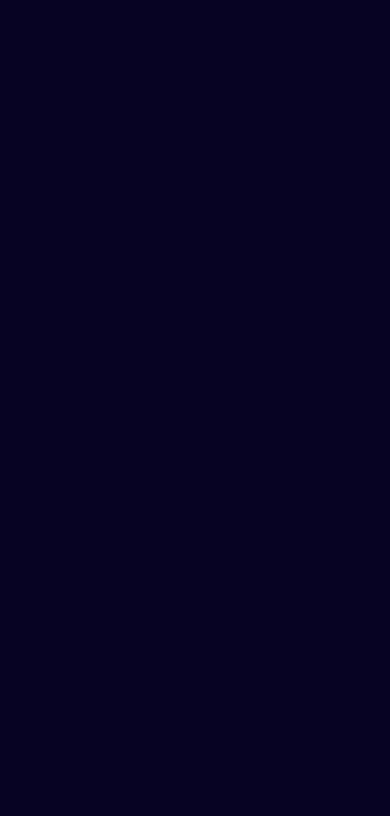
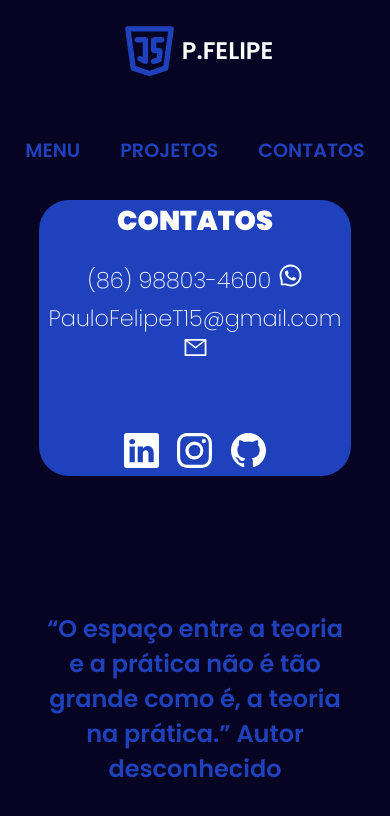
Before and after one commit to PFelipe15/meuportifolio, a React (Vite) app: page /Contatos in a window 390 px wide. Before the commit this address had no page. Shown: the top 816 px of the page. Built offline with nearby package versions, Linux system fonts and the light colour scheme.

Commit message:
the last commit of the repository

```diff
--- a/src/App.jsx
+++ b/src/App.jsx
@@ -6,13 +6,15 @@ import LogoName from "./components/LogoName";
 import HomePage from "./pages/HomePage";
 import ProjectsPage from "./pages/ProjectsPage";
 import DetailsProjectPage from "./pages/DetailsProjectPage";
+import ContactsPage from "./pages/ContactsPage";
 
 function App() {
   return (
     <Routes>
       <Route path="/" element={<HomePage />} />
       <Route path="/Projetos" element={<ProjectsPage />} />
-      <Route path="/details/:id" element={<DetailsProjectPage />} />
+      <Route path="/Details/:id" element={<DetailsProjectPage />} />
+      <Route path="/Contatos" element={<ContactsPage />} />
     </Routes>
 
   );
--- a/src/components/Header/index.jsx
+++ b/src/components/Header/index.jsx
@@ -33,9 +33,9 @@ function Header() {
           <Link to={"/Projetos"}>
             <li> PROJETOS</li>
           </Link>
-          <a href="#">
+          <Link to={'/Contatos'}>
             <li> CONTATOS</li>
-          </a>
+          </Link>
         </ul>
 
         <div className="menu-hidden"></div>
--- a/src/components/ProjectPanel/index.jsx
+++ b/src/components/ProjectPanel/index.jsx
@@ -9,7 +9,7 @@ function ProjectPanel({ titulo, image, id }) {
     <div className="project-container">
       <h1>{titulo}</h1>
       <img src={image} alt="imageRepository" />
-      <Link to={`/details/${id}`} params>
+      <Link to={`/Details/${id}`} params>
         <button>Ver mais</button>
       </Link>
     </div>
--- /dev/null
+++ b/src/pages/ContactsPage/contact.css
@@ -0,0 +1,131 @@
+.container-contactpage {
+  display: flex;
+  width: 100%;
+  height: 100%;
+  align-items: center;
+  justify-content: center;
+  color: #fff;
+  font-family: "Poppins";
+  flex-direction: column;
+}
+
+.main-contact {
+  width: 80%;
+  height: 720px;
+
+  display: flex;
+  align-items: center;
+}
+
+.contact-container,
+.msg-container {
+  display: flex;
+  width: 50%;
+  height: 100%;
+  justify-content: center;
+  align-items: center;
+}
+
+.contacts {
+  display: flex;
+  width: 80%;
+  height: 250px;
+  flex-direction: column;
+  background-color: #1f41bb;
+  justify-content: center;
+  align-items: center;
+  border-radius: 30px;
+}
+
+.contacts h1 {
+  font-size: 2.9rem;
+}
+.contacts label {
+  font-weight: 600;
+}
+
+.contacts .labels h4 {
+  font-weight: 300;
+}
+.contacts .labels {
+  font-size: 1.5rem;
+  display: flex;
+  justify-content: center;
+  width: 100%;
+}
+.msg-container {
+  color: #1f41bb;
+  text-align: center;
+  font-size: 2.3rem;
+  font-weight: 600;
+}
+
+@media screen and (max-width: 1400px) {
+  .main-contact {
+    flex-direction: column;
+  }
+  .contact-container {
+    width: 100%;
+    height: 100%;
+  }
+  .msg-container {
+    width: 100%;
+    height: 100%;
+  }
+}
+
+@media screen and (max-width: 790px) {
+  .contact-container {
+    width: 100%;
+    height: 100%;
+    font-size: 1.3rem;
+  }
+
+  .contacts {
+    width: 100%;
+    height: 100%;
+  }
+  .msg-container {
+    width: 100%;
+    height: 100%;
+  }
+}
+
+@media screen and (max-width: 580px) {
+  .contact-container {
+    width: 100%;
+    height: 50%;
+  }
+  .contacts {
+    text-align: center;
+    gap: 4px;
+  }
+  .contacts h1 {
+    width: 100%;
+    height: 100%;
+    font-size: 1.7rem;
+  }
+  .contacts .labels {
+    font-size: 1.4rem;
+  }
+  .contacts .labels label {
+    display: none;
+  }
+
+  .contacts .social-container {
+    height: 60px;
+  }
+  .msg-container {
+    font-size: 1.5rem;
+  }
+}
+
+@media screen and (max-width: 350px) {
+  .contacts .labels {
+    font-size: 1.0rem;
+  }
+  .msg-container {
+    font-size: 1.4rem;
+  }
+
+}
--- /dev/null
+++ b/src/pages/ContactsPage/index.jsx
@@ -0,0 +1,34 @@
+import React from "react";
+import Header from "../../components/Header";
+import "./contact.css";
+import Social from '../../components/Social'
+import {AiOutlineMail,AiOutlineWhatsApp} from 'react-icons/ai'
+function ContactsPage() {
+  return (
+    <div className="container-contactpage">
+      <Header />
+      <main className="main-contact">
+        <div className="contact-container">
+          <div className="contacts">
+            <h1>CONTATOS</h1>
+            <div className="labels">
+              <label className="label">TELEFONE:&nbsp; </label>
+              <h4>(86) 98803-4600 <AiOutlineWhatsApp size={25} color='#fff'/></h4>
+            </div>
+            <div className="labels">
+              <label className="label">EMAIL:&nbsp; </label>
+              <h4> PauloFelipeT15@gmail.com <AiOutlineMail size={25} color='#fff'/></h4>
+            </div>
+            <Social/>
+          </div>
+        </div>
+        <div className="msg-container">
+          “O espaço entre a teoria e a prática não é tão grande como é, a teoria
+          na prática.” Autor desconhecido
+        </div>
+      </main>
+    </div>
+  );
+}
+
+export default ContactsPage;
--- a/src/pages/HomePage/home.css
+++ b/src/pages/HomePage/home.css
@@ -26,7 +26,7 @@
   justify-content: center;
 }
 
-.perfil{
+.perfil {
   flex-direction: column;
 }
 
@@ -59,13 +59,11 @@
 }
 
 .info h1 {
-
   font-family: "Poppins";
   color: #1f41bb;
   text-transform: uppercase;
   font-size: 4.9rem;
   text-align: center;
-
 }
 
 .info p {
@@ -74,6 +72,14 @@
   text-align: center;
 }
 
+.lg a {
+  color: #614848;
+}
+
+.lg a:hover {
+  color: #1f41bb;
+
+}
 @media screen and (max-width: 1120px) {
   .container {
     width: 100%;
--- a/src/pages/HomePage/index.jsx
+++ b/src/pages/HomePage/index.jsx
@@ -20,9 +20,16 @@ function HomePage() {
           <p>
             Olá, me chamo Paulo Felipe, tudo Bem?
             <br />
-            Bom, tenho 20 anos e sou apaixonado pela programação.
+            Bom, tenho 20 anos e sou apaixonado pela programação, à área que
+            tenho por estudo é a de Programação WEB, constituida pela base que é
+            HTML, CSS e JAVASCRIPT, atualmente estou cursando o Superior em{" "}
+            <span className="lg">
+              <a target={'_blank'} href="https://querobolsa.com.br/cursos-e-faculdades/sistemas-para-internet  ">
+                SISTEMAS PARA INTERNET.
+              </a>
+            </span>&nbsp;
+            Além disso, estudo e tenho experiências de projetos pessoais com algumas tecnologias e bibliotecas baseadas em JS, destaco aqui o REACTJS E REACT-NATIVE.
           </p>
-
           <Social />
         </div>
       </main>
```
